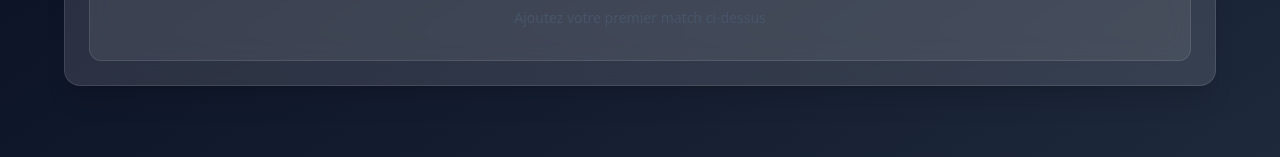
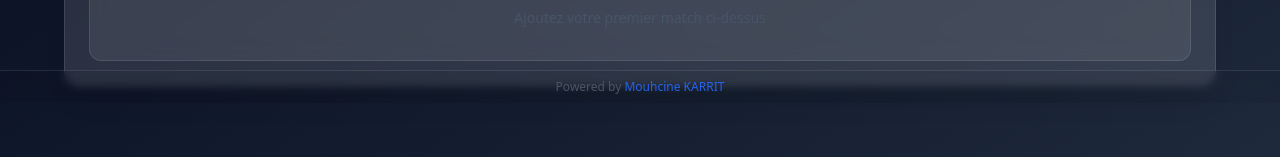
Before and after one commit to mkarrit/PoolMatchsViewer, a React (Vite) app: page /admin in a window 1280 px wide. Shown: the part 697-854 px from the top of the page. Built offline with nearby package versions, Linux system fonts and the light colour scheme.

Commit message:
Add Footer component and integrate it into the App layout (#3)

```diff
--- a/src/App.jsx
+++ b/src/App.jsx
@@ -3,6 +3,7 @@ import { Routes, Route, Link } from "react-router-dom";
 import TvPage from "./pages/TvPage";
 import AdminPage from "./pages/AdminPage";
 import { ToastContainer } from "./components/Toast";
+import Footer from "./components/Footer";
 import { useToast } from "./hooks/useToast";
 
 // Mémoriser la navigation pour éviter les re-renders
@@ -46,6 +47,7 @@ export default function App() {
       </Routes>
 
       <ToastContainer toasts={toasts} removeToast={removeToast} />
+      <Footer />
     </div>
   );
 }
--- /dev/null
+++ b/src/components/Footer.jsx
@@ -0,0 +1,16 @@
+const Footer = () => {
+  return (
+    <footer className="fixed bottom-0 w-full py-2 bg-black/5 backdrop-blur-sm border-t border-white/10">
+      <div className="container mx-auto text-center">
+        <p className="text-gray-600 text-xs font-light">
+          Powered by{" "}
+          <span className="font-medium text-blue-600 hover:text-blue-700 transition-colors duration-300">
+            Mouhcine KARRIT
+          </span>
+        </p>
+      </div>
+    </footer>
+  );
+};
+
+export default Footer;
```
